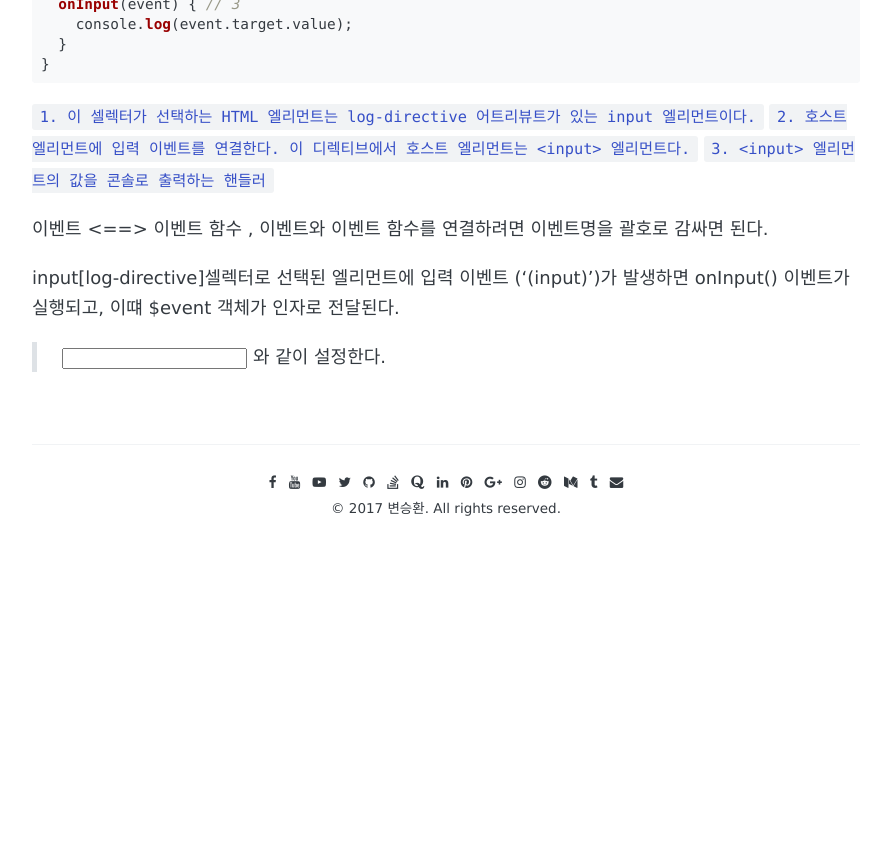
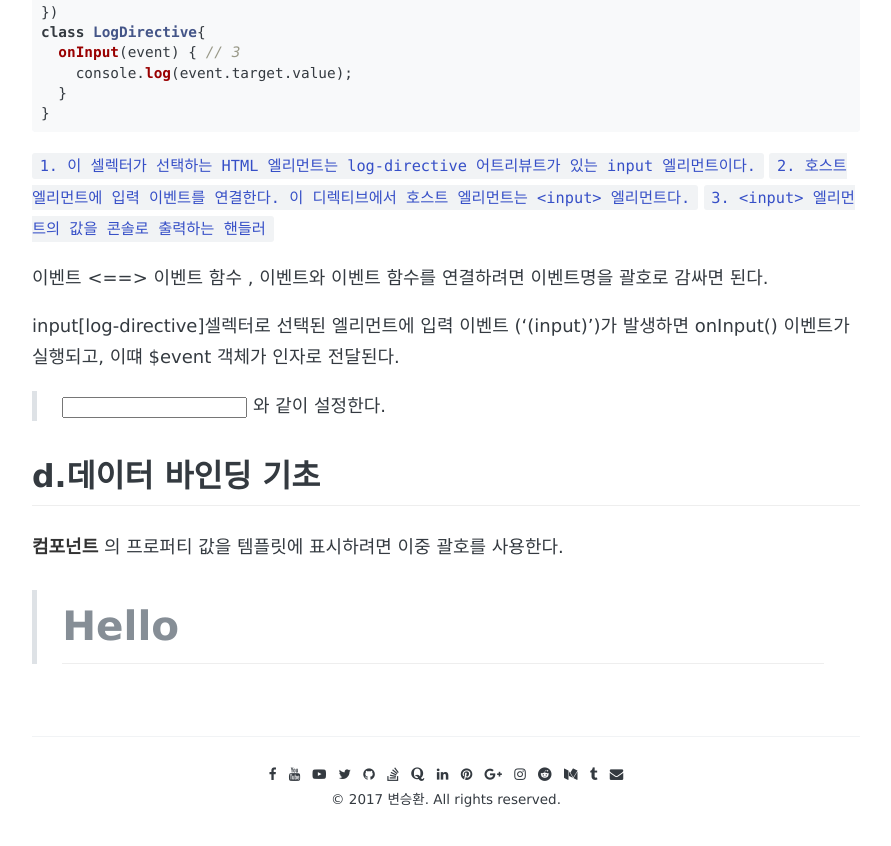
Before and after one commit to awesome-hwan/awesome-hwan.github.io, a Jekyll site: the page built from _posts/2017-09-06-[Angular]Chap_2.md, in a window 1280 px wide and 900 px high, scrolled down 2655 px. Shown: the top 846 px of the window, without its empty margins (194-1085 px from the left). Built offline with Jekyll 4.4.1, drawn with Linux system fonts in a browser that asks for light colours; some web fonts are replaced; comment, search, counter and statistics services are not loaded; before the commit the page ends 3264 px from its top, so only the background shows below that.

Commit message:
Angular Chap.2

```diff
--- a/_posts/2017-09-06-[Angular]Chap_2.md
+++ b/_posts/2017-09-06-[Angular]Chap_2.md
@@ -18,7 +18,7 @@ share: true
     - [a.모듈(Module)](a-모듈-Module-)
     - [b.컴포넌트(Component)](b-컴포넌트-Component-)
     - [c.디렉티브(Directive)](c-디렉티브-Directive-)
-
+    - [d.데이터 바인딩 기초](d-데이터-바인딩-기초)
 ---
 > Why Angular?
 
@@ -104,3 +104,9 @@ class LogDirective{
 input[log-directive]셀렉터로 선택된 엘리먼트에 입력 이벤트 ('(input)')가 발생하면 onInput() 이벤트가 실행되고, 이떄 $event 객체가 인자로 전달된다.
 
 > <input type="text" log-directive/> 와 같이 설정한다.
+
+## d.데이터 바인딩 기초
+
+**컴포넌트** 의 프로퍼티 값을 템플릿에 표시하려면 이중 괄호를 사용한다.
+
+> <h1>Hello {{ name }} </h1>
```
